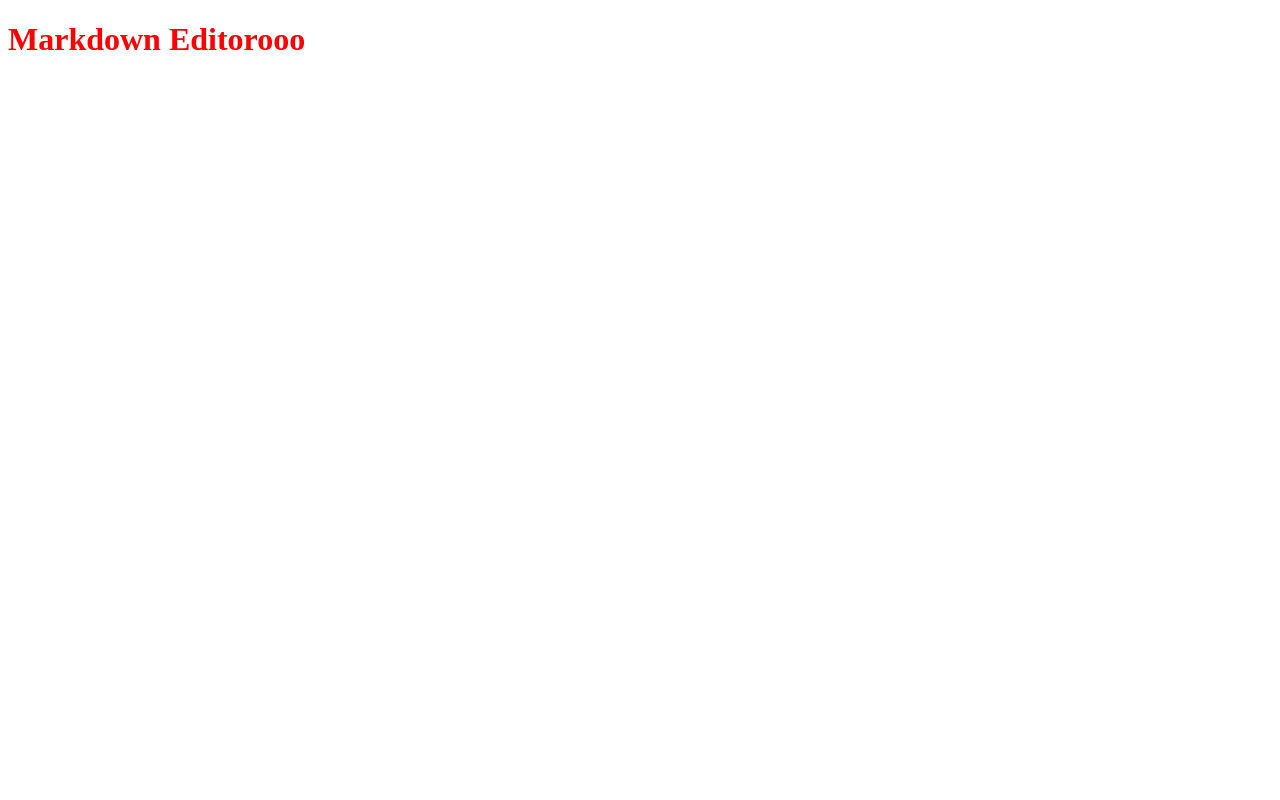
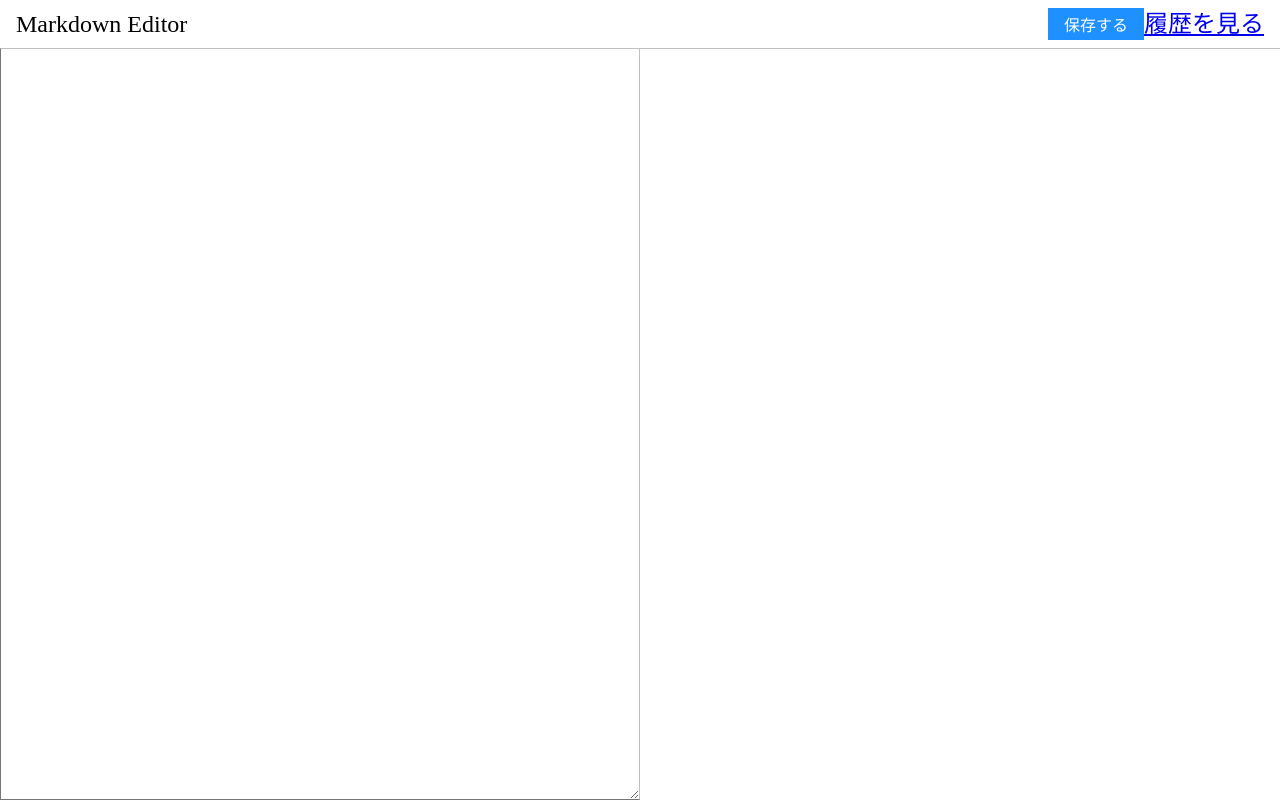
Before and after one commit to osho210/markdownEditor, a React app: page /#/editor in a window 1280 px wide. Built offline with nearby package versions, Linux system fonts and the light colour scheme.

Commit message:
tscファイルの追加

```diff
--- /dev/null
+++ b/src/components/button.tsx
@@ -0,0 +1,38 @@
+import * as React from 'react'
+import styled from 'styled-components'
+
+const StyledButton = styled.button`
+  background-color: dodgerblue;
+  border: none;
+  box-shadow: none;
+  color: white;
+  font-size: 1rem;
+  height: 2rem;
+  min-width: 5rem;
+  padding: 0 1rem;
+
+  &.cancel {
+    backgroud: white;
+    border: 1px solid gray;
+    color: gray;
+  }
+`
+
+//コンポーネントに渡すパラメータの型の定義
+interface Props {
+  cancel?: boolean
+  //ボタン内に表示するテキスト
+  children: string
+  //処理を行うだけで返り値を返却しない
+  onClick: () => void
+}
+
+export const Button: React.FC<Props> = (props) => (
+  <StyledButton
+    onClick={props.onClick}
+    //キャンセルがクリックされた場合
+    className={props.cancel ? 'cancel' : ''}
+  >
+    {props.children}
+  </StyledButton>
+)
--- /dev/null
+++ b/src/components/save_modal.tsx
@@ -0,0 +1,67 @@
+import * as React from 'react'
+import styled from 'styled-components'
+import { Button } from './button'
+
+const { useState } = React
+
+const Wrapper = styled.div`
+  align-items: center;
+  background-color: #0002;
+  bottom: 0;
+  display: flex;
+  justify-content: center;
+  left: 0;
+  position: fixed;
+  right: 0;
+  top: 0;
+`
+
+const Modal = styled.div`
+  background: #fff;
+  padding: 1rem;
+  width: 32rem;
+`
+
+const TitleInput = styled.input`
+  width: 29rem;
+  padding: 0.5rem;
+`
+
+const Control = styled.div`
+  display: flex;
+  justify-content: space-evenly;
+  padding: 1rem;
+`
+
+interface Props {
+  onSave: (title: string) => void
+  onCancel: () => void
+}
+
+export const SaveModal: React.FC<Props> = (props) => {
+  const { onCancel, onSave } = props
+  //27行のISOフォーマットの文字列を返却する
+  const [title, setTitle] = useState(new Date().toISOString())
+
+  return (
+    <Wrapper>
+      <Modal>
+        <p>テキストの内容を保存します。</p>
+        <p>保存内容のタイトルを入力して『保存』ボタンを押してください。</p>
+        <p>
+          <TitleInput
+            type="text"
+            value={title}
+            onChange={(event) => setTitle(event.target.value)}
+          />
+        </p>
+        <Control>
+          <Button onClick={onCancel} cancel>
+            キャンセル
+          </Button>
+          <Button onClick={() => onSave(title)}>保存</Button>
+        </Control>
+      </Modal>
+    </Wrapper>
+  )
+}
--- /dev/null
+++ b/src/hooks/use_state_with_storage.ts
@@ -0,0 +1,15 @@
+import { useState } from 'react'
+
+//init->初期値 key->保存のkey
+export const useStateWithStorage = (
+  init: string,
+  key: string,
+): [string, (s: string) => void] => {
+  const [value, setValue] = useState<string>(localStorage.getItem(key) || init)
+
+  const setValueWithStorage = (nextValue: string): void => {
+    setValue(nextValue)
+    localStorage.setItem(key, nextValue)
+  }
+  return [value, setValueWithStorage]
+}
--- a/src/index.tsx
+++ b/src/index.tsx
@@ -1,12 +1,39 @@
 import * as React from 'react'
 import { render } from 'react-dom'
-import styled from 'styled-components'
+// import styled from 'styled-components'
+import { createGlobalStyle } from 'styled-components'
+//アップデートで名前が変更になる可能性もあり
+import { HashRouter as Router, Switch, Route, Redirect } from 'react-router-dom'
+import { Editor } from './pages/editor'
+import { History } from './pages/history'
 
-const Header = styled.h1`
-  color: red;
-`
+const GlobalStyle = createGlobalStyle`
+   body * {
+     box-sizing: border-box;
+   }
+ `
 
-const Main =(<Header>Markdown Editorooo</Header>)
+const Main = (
+  <>
+    <GlobalStyle />
+    {/* ルーティングの範囲を定義 Router外は対象外 */}
+    <Router>
+      {/* exactは完全一致 */}
+      <Route exact path={'/editor'}>
+        <Editor />
+      </Route>
+      <Route exact path="/history">
+        <History />
+      </Route>
+      <Redirect to="/editor" path="*" />
+    </Router>
+  </>
+)
 
 //画面を描写する
-render(Main,document.getElementById('app'))
+render(Main, document.getElementById('app'))
+
+//props.children -> 子要素の値を取得できる
+//イベントの発生->状態の更新->画面の更新->イベントの発生
+//状態を変更させる場合はuseState専用の巻子を実行する必要がある
+//Reactを使用する場合はブラウザ上でのDOM操作は実行してはいけない
--- /dev/null
+++ b/src/indexddb/memos.ts
@@ -0,0 +1,23 @@
+import Dexie from 'dexie'
+
+//IndexdDBに保存するデータの型
+export interface MemoRecord {
+  datetime: string
+  title: string
+  text: string
+}
+
+//データベースの作成(インスタンスの作成)
+const datebase = new Dexie('markdown-editor')
+//データベースのバージョン(dataetimeは一意)
+datebase.version(1).stores({ memos: '&datetime' })
+//memosの型宣言
+const memos: Dexie.Table<MemoRecord, string> = datebase.table('memos')
+
+export const putMemo = async (title: string, text: string): Promise<void> => {
+  //dbを保存する
+  const datetime = new Date().toISOString()
+
+  //キャッシュに保存された値を上書きする
+  await memos.put({ datetime, title, text })
+}
--- /dev/null
+++ b/src/pages/editor.tsx
@@ -0,0 +1,108 @@
+import * as React from 'react'
+import styled from 'styled-components'
+import { useStateWithStorage } from '../hooks/use_state_with_storage'
+import ReactMarkdown from 'react-markdown'
+import { putMemo } from '../indexddb/memos'
+import { Button } from '../components/button'
+import { SaveModal } from '../components/save_modal'
+import { Link } from 'react-router-dom'
+
+const { useState } = React
+
+//データの参照の際に使用するlocalstorage
+const StorageKey = 'pages/editor:text'
+
+const Header = styled.header`
+  align-content: center;
+  display: flex;
+  font-size: 1.5rem;
+  height: 2rem;
+  justify-content: space-between;
+  left: 0;
+  line-height: 2rem;
+  padding: 0.5rem 1rem;
+  position: fixed;
+  right: 0;
+  top: 0;
+`
+
+const HeaderControl = styled.div`
+  height: 2rem;
+  display: flex;
+  align-content: center;
+`
+
+const Wrapper = styled.div`
+  bottom: 0;
+  left: 0;
+  position: fixed;
+  right: 0;
+  top: 3rem;
+`
+
+const TextArea = styled.textarea`
+  border-right: 1px solid silver;
+  border-top: 1px solid silver;
+  bottom: 0;
+  font-size: 1rem;
+  left: 0;
+  padding: 0.5rem;
+  position: absolute;
+  top: 0;
+  width: 50vw;
+`
+
+const Preview = styled.div`
+  border-top: 1px solid silver;
+  bottom: 0;
+  overflow-y: scroll;
+  padding: 1rem;
+  position: absolute;
+  right: 0;
+  top: 0;
+  width: 50vw;
+`
+
+//Editor <- React.FCという型、Reactのコンポーネントを返却する
+// Jsxで<Editor>という形式で呼び出すことができる
+//localstorageの初期値にstorangeKeyを設定する
+export const Editor: React.FC = () => {
+  const [text, setText] = useStateWithStorage('', StorageKey)
+  const [showModal, setShowModal] = useState(false)
+
+  //itemの値が格納されていない場合はnullが返却されるので空文字を返却するように
+  return (
+    <>
+      <Header>
+        Markdown Editor
+        <HeaderControl>
+          <Button onClick={() => setShowModal(true)}>保存する</Button>
+          <Link to="/history">履歴を見る</Link>
+        </HeaderControl>
+      </Header>
+      <Wrapper>
+        <TextArea value="テキスト入力エリア" />
+        <TextArea
+          //文字が入力された場合valueの値を更新して表示する
+          onChange={(event) => setText(event.target.value)}
+          value={text}
+        />
+        <Preview>
+          {/* 子要素を取得する必要がある */}
+          <ReactMarkdown children={text} />
+        </Preview>
+      </Wrapper>
+
+      {/* モーダル表示有無の判定式 */}
+      {showModal && (
+        <SaveModal
+          onSave={(title: string): void => {
+            putMemo(title, text)
+            setShowModal(false)
+          }}
+          onCancel={() => setShowModal(false)}
+        />
+      )}
+    </>
+  )
+}
--- /dev/null
+++ b/src/pages/history.tsx
@@ -0,0 +1,16 @@
+import * as React from 'react'
+//ブラウザの履歴を扱うためのAPI
+import { useHistory } from 'react-router-dom'
+import {Button} from '../components/button'
+
+export const History : React.FC = ()=>{
+    const history = useHistory()
+    return(
+        <>
+        <h1>history</h1>
+        <Button onClick={()=> history.push('/editor')}>
+            エディタへ戻る
+        </Button>
+        </>
+    )
+}
--- a/tsconfig.json
+++ b/tsconfig.json
@@ -3,7 +3,8 @@
     "moduleResolution": "node",
     "outDir": "./dist/",
     "target": "ES2015",
-    "jsx": "react"
+    "jsx": "react",
+    "allowSyntheticDefaultImports": true
   }
 }
 
--- a/webpack.config.js
+++ b/webpack.config.js
@@ -17,7 +17,7 @@ module.exports = {
   //解決するファイルの拡張子
   resolve: {
     //tsx = ts + jsx を使用できる
-    extensions: [".js", ".ts", "tsx"],
+    extensions: [".js", ".ts", ".tsx"],
   },
 
   output: {
```
Also changed, not shown: package.json (+6 -1 lines), 3 other files (tests, documents, lock files or other folders).
